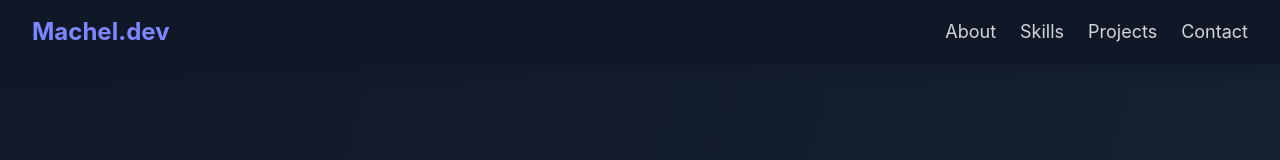
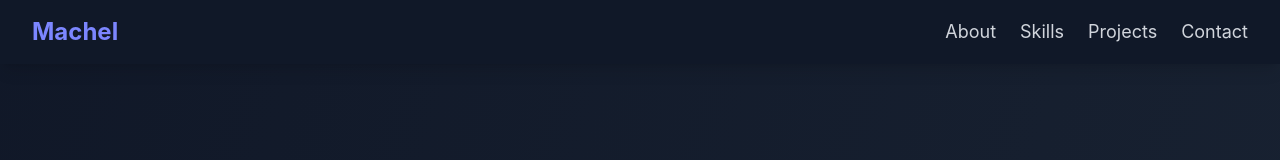
Before and after one commit to Chell0/machels-port, a React (Vite) app: page / in a window 1280 px wide. Shown: the top 160 px of the page. Built offline with nearby package versions, Linux system fonts and the light colour scheme.

Commit message:
Chore: Update site name in Navbar from 'Machel.dev' to 'Machel'

```diff
--- a/src/App.tsx
+++ b/src/App.tsx
@@ -36,7 +36,7 @@ const App = () => {
               rel="noopener noreferrer"
               className="text-2xl font-bold text-indigo-400 transition-colors duration-300 hover:text-indigo-300"
             >
-              Machel.dev
+              Machel
             </a>
             <div className="hidden space-x-6 md:flex">
               <button
```
